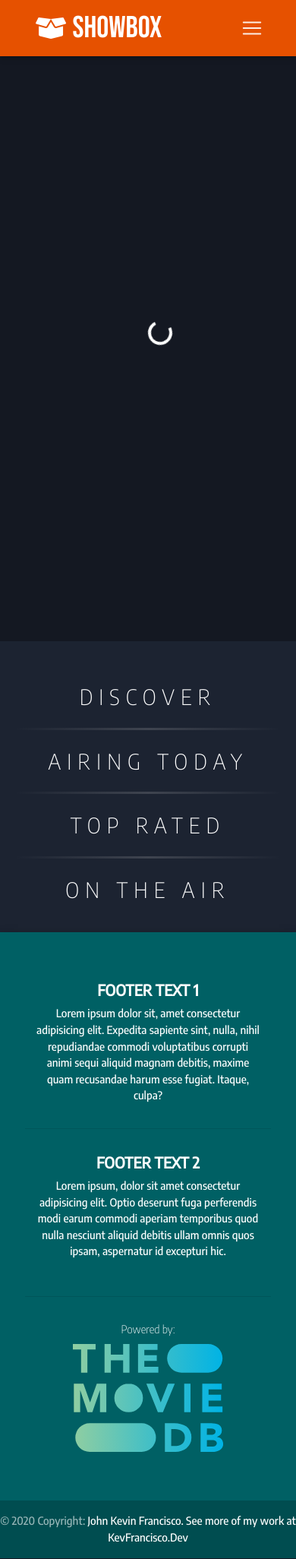
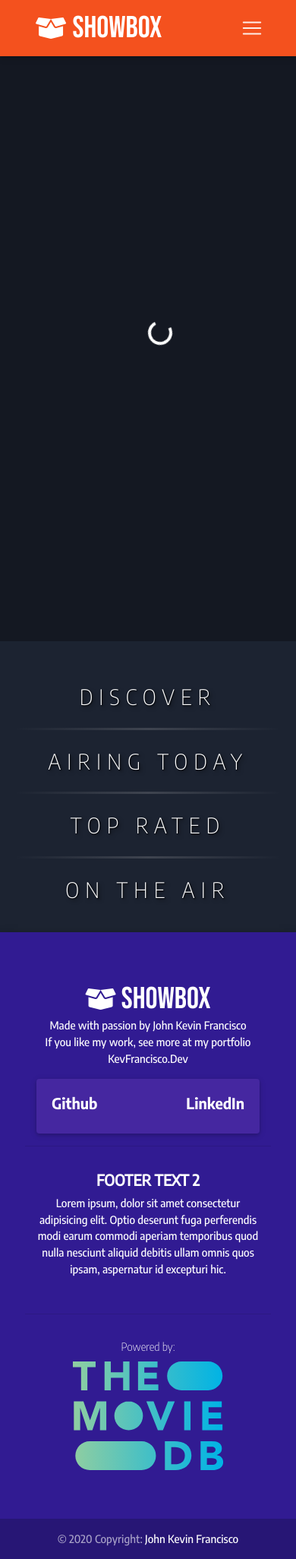
Before and after one commit to KevFrancisco/cs50-web-capstone, a Django app: template films/templates/films/index.html in a window 390 px wide. Shown: the whole page at 76% size. Run offline with Django 3.2, Linux system fonts and the light colour scheme; the template is opened without the code that fills it: most values are stand-ins (such as "Sample title", 1, 10 or a date in 2020); some libraries are stand-ins or nearby versions.

Commit message:
fix detail page on mobile, refactor font css

```diff
--- a/capstone/settings.py
+++ b/capstone/settings.py
@@ -83,6 +83,7 @@ DATABASES = {
     }
 }
 
+AUTH_USER_MODEL = "films.User"
 
 # Password validation
 # https://docs.djangoproject.com/en/3.1/ref/settings/#auth-password-validators
--- a/films/static/films/css/styles.css
+++ b/films/static/films/css/styles.css
@@ -1,3 +1,6 @@
+.mvh-80 {
+    max-height: 80vh;
+}
 .mvh-50 {
     max-height: 50vh;
 }
--- a/films/static/films/js/get_carousel.js
+++ b/films/static/films/js/get_carousel.js
@@ -34,9 +34,8 @@ function get_carousel(api_key, req_type, section) {
                     }
                 let img_url = `https://image.tmdb.org/t/p/w342${ea_item[key].poster_path}`;
                 let img_div = document.createElement('div');
+                    img_div.classList.add('p-3', 'h-100', 'mx-xl-4');
                 let rating = `<i class="fas fa-star"></i> ${ea_item[key].vote_average}`;
-
-                img_div.classList.add('p-3', 'h-100', 'mx-xl-4');
                 let addtl_detail;
                 switch (section) {
                     case "discover":
@@ -59,7 +58,7 @@ function get_carousel(api_key, req_type, section) {
                     <a href='detail/${req_type}/${ea_item[key].id}' class="zoom text-decoration-none">
                         <div class="position-relative">
                             <div class='small position-absolute top-0 right-0 text-white mt-3 px-2 py-1 rgba-stylish-strong opacity-90 z-index-1'>${rating}</div>
-                            <div class="view overlay hoverable">
+                            <div class="view overlay hoverable z-depth-1">
                                 <img src="${img_url}" class="mx-auto img-fluid" alt="${title}">
                             </div>
                             <div class='text-white font-body-b pt-3'>${title}</div>
@@ -77,12 +76,22 @@ function get_carousel(api_key, req_type, section) {
         };
 
         let chev_right = `<svg xmlns="http://www.w3.org/2000/svg" class="icon icon-tabler icon-tabler-chevron-left sc-arrow" width="80" height="80" viewBox="0 0 24 24" stroke-width="0.5" stroke="#dddddd" fill="none" stroke-linecap="round" stroke-linejoin="round">
+                            <defs>
+                                <filter id="shadow">
+                                  <feDropShadow dx="0" dy="0" stdDeviation="0.9"/>
+                                </filter>
+                            </defs>
                               <path stroke="none" d="M0 0h24v24H0z" fill="none"/>
-                              <polyline points="15 6 9 12 15 18" />
+                              <polyline points="15 6 9 12 15 18" style="filter:url(#shadow);" />
                             </svg>`
         let chev_left = `<svg xmlns="http://www.w3.org/2000/svg" class="icon icon-tabler icon-tabler-chevron-right sc-arrow" width="80" height="80" viewBox="0 0 24 24" stroke-width="0.5" stroke="#dddddd" fill="none" stroke-linecap="round" stroke-linejoin="round">
+                            <defs>
+                                <filter id="shadow">
+                                  <feDropShadow dx="0" dy="0" stdDeviation="0.9"/>
+                                </filter>
+                            </defs>
                               <path stroke="none" d="M0 0h24v24H0z" fill="none"/>
-                              <polyline points="9 6 15 12 9 18" />
+                              <polyline points="9 6 15 12 9 18" style="filter:url(#shadow);" />
                             </svg>`
 
         section_div.slick({
--- a/films/static/films/js/get_main_hero.js
+++ b/films/static/films/js/get_main_hero.js
@@ -44,13 +44,13 @@ function get_main_hero(api_key, req_type) {
                 let hero_text = document.createElement('div');
                     hero_text.classList.add('position-absolute', 'left-0', 'bottom-0',
                                             'm-xl-5', 'p-xl-5',
-                                            'm-4', 'p-4',
-                                            'text-shadow-1');
+                                            'm-4', 'p-4', 'w-100',
+                                            'text-shadow-1', 'no-gutters');
                     let temp_str = `
                             <a href='detail/${req_type}/${ea_item[key].id}' class="text-decoration-none text-white">
-                                <div class="display-2 mb-3 font-title w-100">${title}</div>
+                                <div class="display-2 mb-3 font-title-b w-100">${title}</div>
                             </a>
-                            <div class="font-body mb-3">${overview}</div>
+                            <div class="font-body mb-3 col-xl-6">${overview}</div>
                             <div class="grey-text opacity-50 small">Rating: ${vote_average} from ${vote_count} votes | Popularity: ${parseInt(popularity)}</div>
                             <div class="blue-grey-text opacity-50 small ">Released: ${release_date}</div>
                                    `;
--- a/films/templates/films/index.html
+++ b/films/templates/films/index.html
@@ -70,7 +70,7 @@
 
 {# ########## DISCOVER SECTION ########## #}
 <div class="mx-5 my-3">
-    <div class="p-2 font-body-el h3 letter-space-5 text-center mt-3"
+    <div class="p-2 font-body-el h3 letter-space-5 text-center mt-3 text-shadow-1"
      data-aos="zoom-up"
      data-aos-duration="1500"
     >
@@ -87,7 +87,7 @@
 
 {# ########## NOW PLAYING SECTION ########## #}
 <div class="mx-5 my-3">
-    <div class="p-2 font-body-el h3 letter-space-5 text-center mt-3"
+    <div class="p-2 font-body-el h3 letter-space-5 text-center mt-3 text-shadow-1"
      data-aos="zoom-up"
      data-aos-duration="1500"
     >
@@ -103,7 +103,7 @@
 
 {# ########## TOP RATED SECTION ########## #}
 <div class="mx-5 my-3">
-    <div class="p-2 font-body-el h3 letter-space-5 text-center mt-3"
+    <div class="p-2 font-body-el h3 letter-space-5 text-center mt-3 text-shadow-1"
      data-aos="zoom-up"
      data-aos-duration="1500"
     >
@@ -119,7 +119,7 @@
 
 {# ########## UPCOMING SECTION ########## #}
 <div class="mx-5 my-3">
-    <div class="p-2 font-body-el h3 letter-space-5 text-center mt-3 text-uppercase"
+    <div class="p-2 font-body-el h3 letter-space-5 text-center mt-3 text-uppercase text-shadow-1"
      data-aos="zoom-up"
      data-aos-duration="1500"
     >
--- a/films/templates/films/layout.html
+++ b/films/templates/films/layout.html
@@ -41,7 +41,7 @@
     <body class="overlayscrollbar text-white unique-color-dark font-body">
 
         {# ##############################      NAVBAR      ############################## #}
-        <nav class="navbar navbar-expand-md navbar-dark fixed-top orange darken-4">
+        <nav class="navbar navbar-expand-md navbar-dark fixed-top deep-orange darken-1">
           <div class="container-fluid justify-content-center">
               <div class="col-xl-9 d-flex align-items-center">
                   <a class="navbar-brand" href="{% url 'index' %}">
@@ -109,15 +109,25 @@
 
         {# ##############################      FOOTER      ############################## #}
         <!-- Footer -->
-        <footer class="page-footer font-small cyan darken-4 z-depth-1-half">
-          <div class="container-fluid text-center text-md-left p-5">
+        <footer class="page-footer font-small deep-purple darken-4 z-depth-1-half">
+          <div class="container text-center text-md-left p-5">
             <div class="row">
               <div class="col-md-6 mt-md-0 mt-3">
                 <!-- Content -->
-                <h5 class="text-uppercase font-weight-bold">Footer text 1</h5>
-                <p>Lorem ipsum dolor sit, amet consectetur adipisicing elit. Expedita sapiente sint, nulla, nihil
-                  repudiandae commodi voluptatibus corrupti animi sequi aliquid magnam debitis, maxime quam recusandae
-                  harum esse fugiat. Itaque, culpa?</p>
+                <div>
+                    <i class="fas fa-box-open mr-1 showbox-b"></i>
+                    <span class="font-brand h1 mb-3">ShowBox</span>
+                </div>
+                <p>
+                    Made with passion by John Kevin Francisco <br>
+                    If you like my work, see more at my portfolio <a href="kevfrancisco.dev">KevFrancisco.Dev</a>
+                </p>
+                <div class="card deep-purple darken-3">
+                    <div class="card-body d-flex">
+                        <div class="h5 font-body-b mr-auto">Github</div>
+                        <div class="h5 font-body-b">LinkedIn</div>
+                    </div>
+                </div>
 
               </div>
               <hr class="clearfix w-100 d-md-none pb-3">
@@ -142,7 +152,7 @@
             </div>
           </div>
           <div class="footer-copyright text-center py-3">© 2020 Copyright:
-            <a href="https://kevfrancisco.dev/">John Kevin Francisco. See more of my work at KevFrancisco.Dev</a>
+            <a href="https://kevfrancisco.dev/">John Kevin Francisco</a>
           </div>
         </footer>
         <!-- Footer -->
--- a/films/views.py
+++ b/films/views.py
@@ -16,6 +16,9 @@ def index(request):
 
     # TODO for now movies only
     # Substiting this with TV works mostly! nice!
+    if 'req_type' not in request.session:
+        request.session["req_type"] = "movie"
+
     req_type = request.session["req_type"]
 
     context =  {
```
Also changed, not shown: films/static/films/js/detail.js (+15 -13 lines), films/templates/films/login.html (+7 -9 lines), films/templates/films/register.html (+6 -7 lines), db.sqlite3, films/migrations/0001_initial.py (added).
